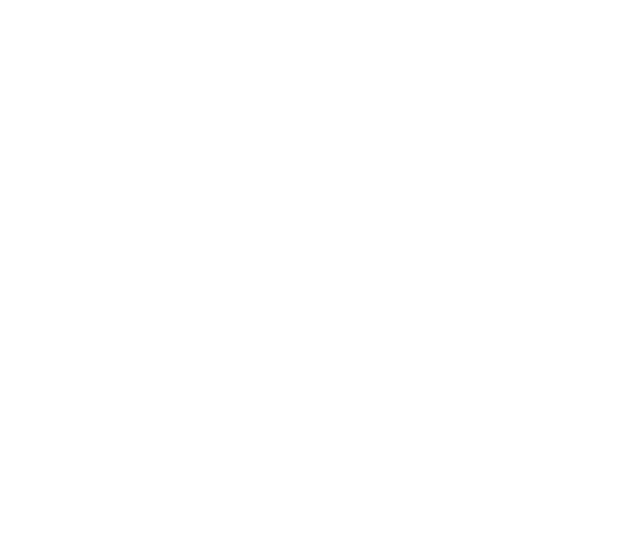
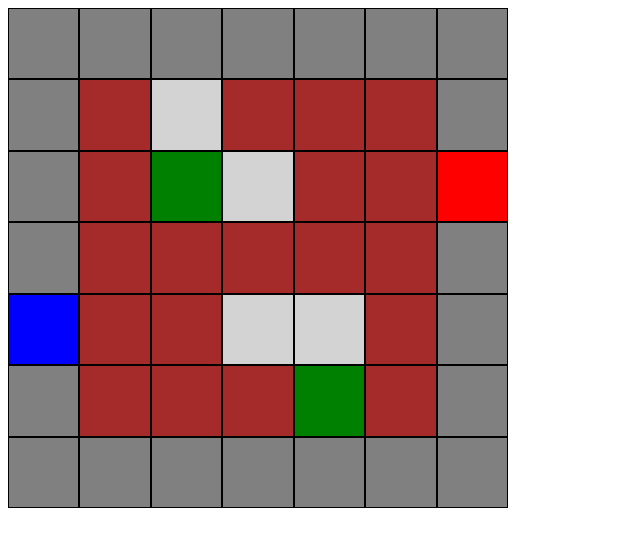
Before and after one commit to kdzwinel/TheMoleGame, a plain HTML site: page index.html in a window 1280 px wide. Shown: the whole page, without its empty margins (0-640 px from the left). Drawn offline with Linux system fonts and the light colour scheme.

Commit message:
htmlBoard-draw-NL: prototype code

```diff
--- a/classes/HTMLBoard.class.js
+++ b/classes/HTMLBoard.class.js
@@ -12,6 +12,38 @@
     }
 
     this.draw = function () {
+      var container = options.container;
+      var board = options.board;
+
+      var tileClasses = {
+        'X': 'tile--wall',
+        '#': 'tile--ground',
+        'O': 'tile--rock',
+        'E': 'tile--start',
+        '*': 'tile--catch',
+        'S': 'tile--end'
+      }
+
+      var boardNode = document.createElement('div');
+      boardNode.setAttribute('class', 'board-wrapper');
+
+      for (var i = 0, h = board.getHeight(); i < h; i++) {
+        for (var j = 0, w = board.getWidth(); j < w; j++) {
+
+          var tileNode = document.createElement('div');
+          tileNode.setAttribute('class', 'tile ' + tileClasses[board.getTile(j, i)._type]);
+          tileNode.style.width = (100 / board.getWidth()) + "%";
+
+          var tileInnerNode = document.createElement('div');
+          tileInnerNode.setAttribute('class', 'tile__inner');
+
+          tileNode.appendChild(tileInnerNode);
+          boardNode.appendChild(tileNode);
+        }
+      }
+
+      container.appendChild(boardNode);
+
 
     };
 
--- /dev/null
+++ b/css/main.css
@@ -0,0 +1,37 @@
+
+/* Game Board */
+.board-wrapper {
+    max-width: 500px;
+}
+
+/* Board Tiles */
+.tile {
+    float: left;
+    border: 1px solid black;
+    -webkit-box-sizing: border-box;
+    -moz-box-sizing: border-box;
+    box-sizing: border-box;
+}
+.tile__inner {
+    width: 100%;
+    height: 0;
+    padding-bottom: 100%;
+}
+.tile--wall {
+    background: gray;
+}
+.tile--ground {
+    background: brown;
+}
+.tile--rock {
+    background: lightgray;
+}
+.tile--catch {
+    background: green;
+}
+.tile--start {
+    background: blue;
+}
+.tile--end {
+    background: red;
+}
--- a/index.html
+++ b/index.html
@@ -21,7 +21,7 @@
     <!-- DEBUG -->
     <script src="classes/debug/TextBoardPrinter.class.js"></script>
 
-    <!--<link href='css/main.css' rel='stylesheet' type='text/css'/>-->
+    <link href='css/main.css' rel='stylesheet' type='text/css'/>
     <!--<link href='css/responsive.css' rel='stylesheet' type='text/css'/>-->
 
     <meta name="viewport" content="width=device-width, initial-scale=0.5, maximum-scale=0.5, user-scalable=no">
```
